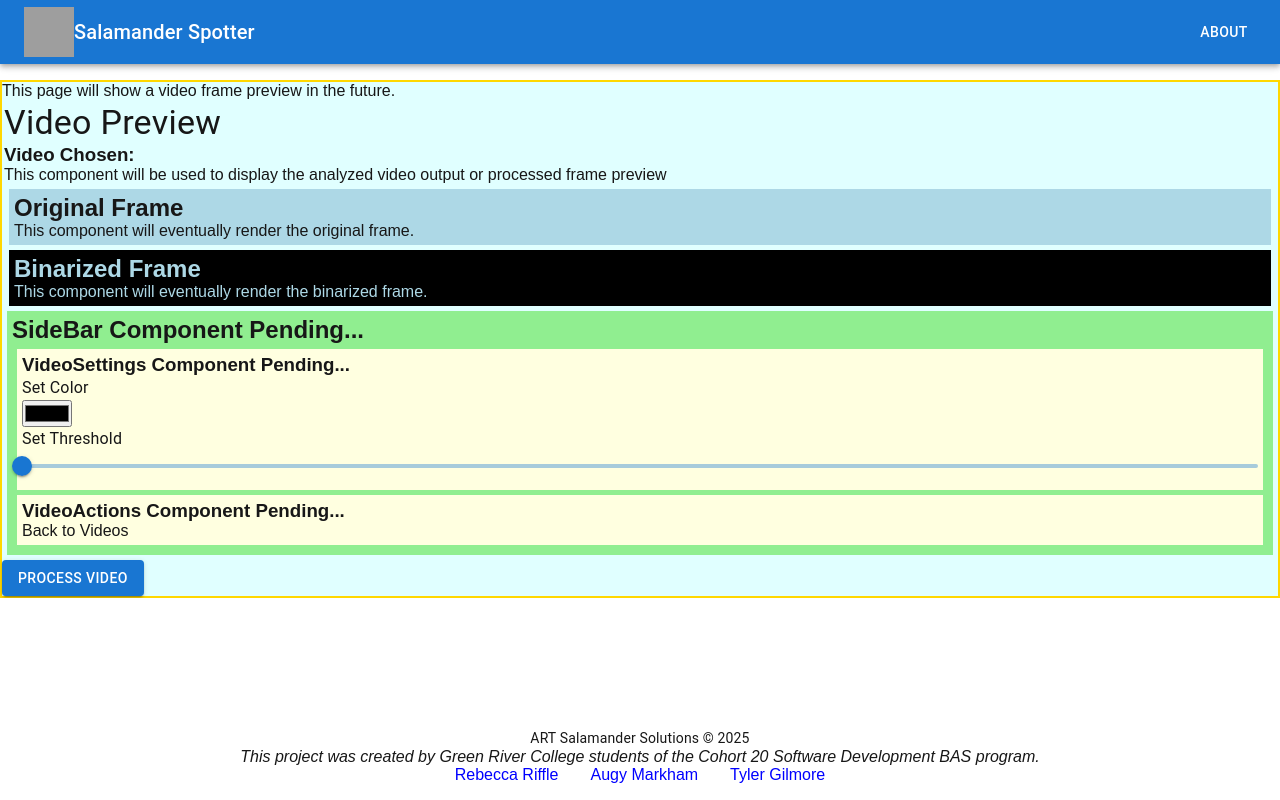
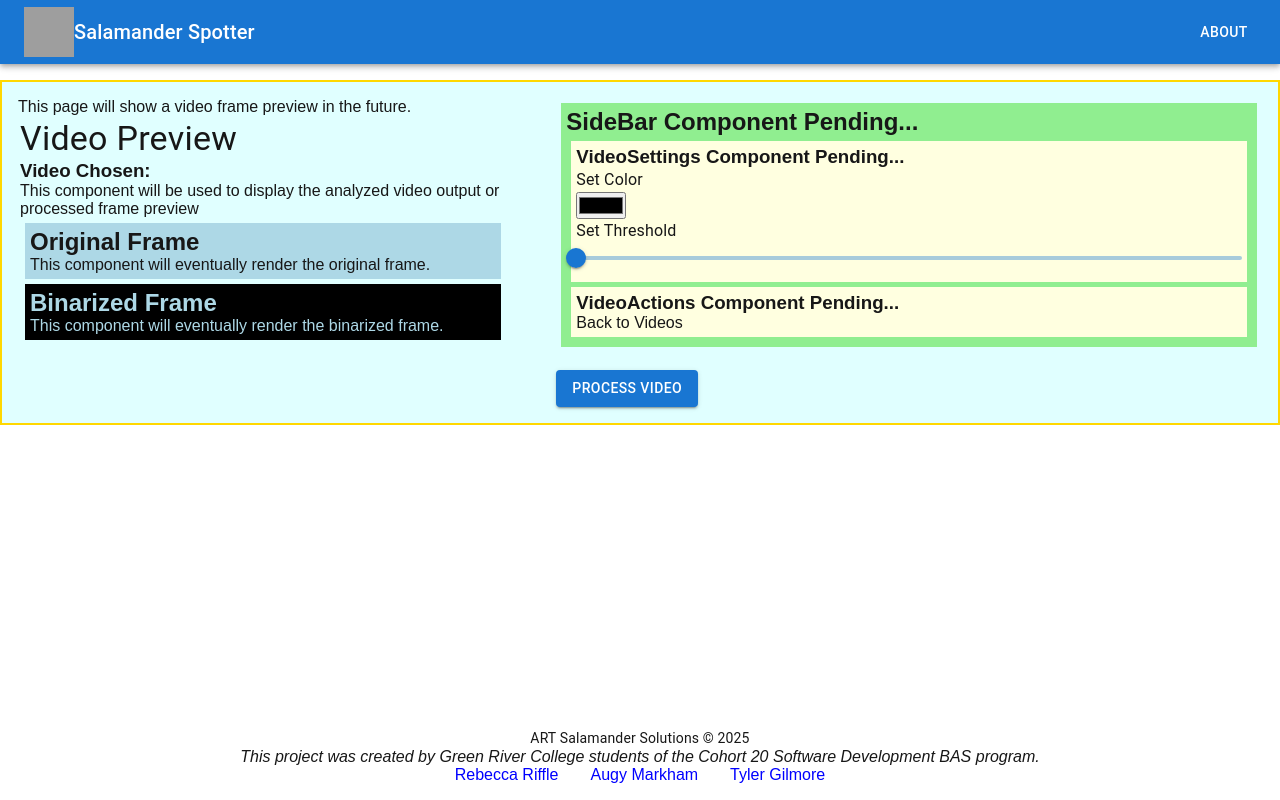
Before and after one commit to rifflere/centroid-finder-frontend, a Next.js app in the folder centroid-finder-frontend/: page /preview/video1.mp4 in a window 1280 px wide. Built offline with nearby package versions, Linux system fonts and the light colour scheme; no server answers; grey boxes are pictures that could not be loaded.

Commit message:
Updated layout for video preview

```diff
--- a/centroid-finder-frontend/src/app/preview/[filename]/page.jsx
+++ b/centroid-finder-frontend/src/app/preview/[filename]/page.jsx
@@ -1,7 +1,7 @@
 'use client';
 import VideoPreview from "@/components/VideoPreview";
 import SideBar from "@/components/SideBar";
-import { Button } from "@mui/material";
+import { Grid, Box, Button } from "@mui/material";
 import { useState, createContext } from 'react';
 
 export default function PreviewPage({children}){
@@ -31,14 +31,23 @@ export default function PreviewPage({children}){
     return (
         <div style={{ border: '2px solid', borderColor: 'gold', backgroundColor: 'lightcyan' }}>
             {/* <SettingsContext.Provider value={ {filename, color, threshold} }> */}
-                {/* Commenting Out For Testing Purposes */}
-                {/* <h1>Previewing: {filename}</h1> */}
-                <p>This page will show a video frame preview in the future.</p>
+                <Grid container spacing={2}>
 
-                <VideoPreview />
-                <SideBar />
+                    {/* The left side of the grid has the original frame and the binarized frame */}
+                    <Grid size={5} sx={{padding:2}}>
+                        {/* <h1>Previewing: {filename}</h1> */}
+                        <p>This page will show a video frame preview in the future.</p>
+                        <VideoPreview />
+                    </Grid>
 
-                <Button variant="contained" color="primary">Process Video</Button>
+                    {/* The right side of the grid has sidebar tools that adjust the settings and the process video button */}
+                    <Grid size={7} sx={{padding:2}}>
+                        <SideBar />
+                        <br/>
+                        <Button variant="contained" color="primary">Process Video</Button>
+                    </Grid>
+
+                </Grid>
             {/* </SettingsContext.Provider> */}
         </div>
     );
```
